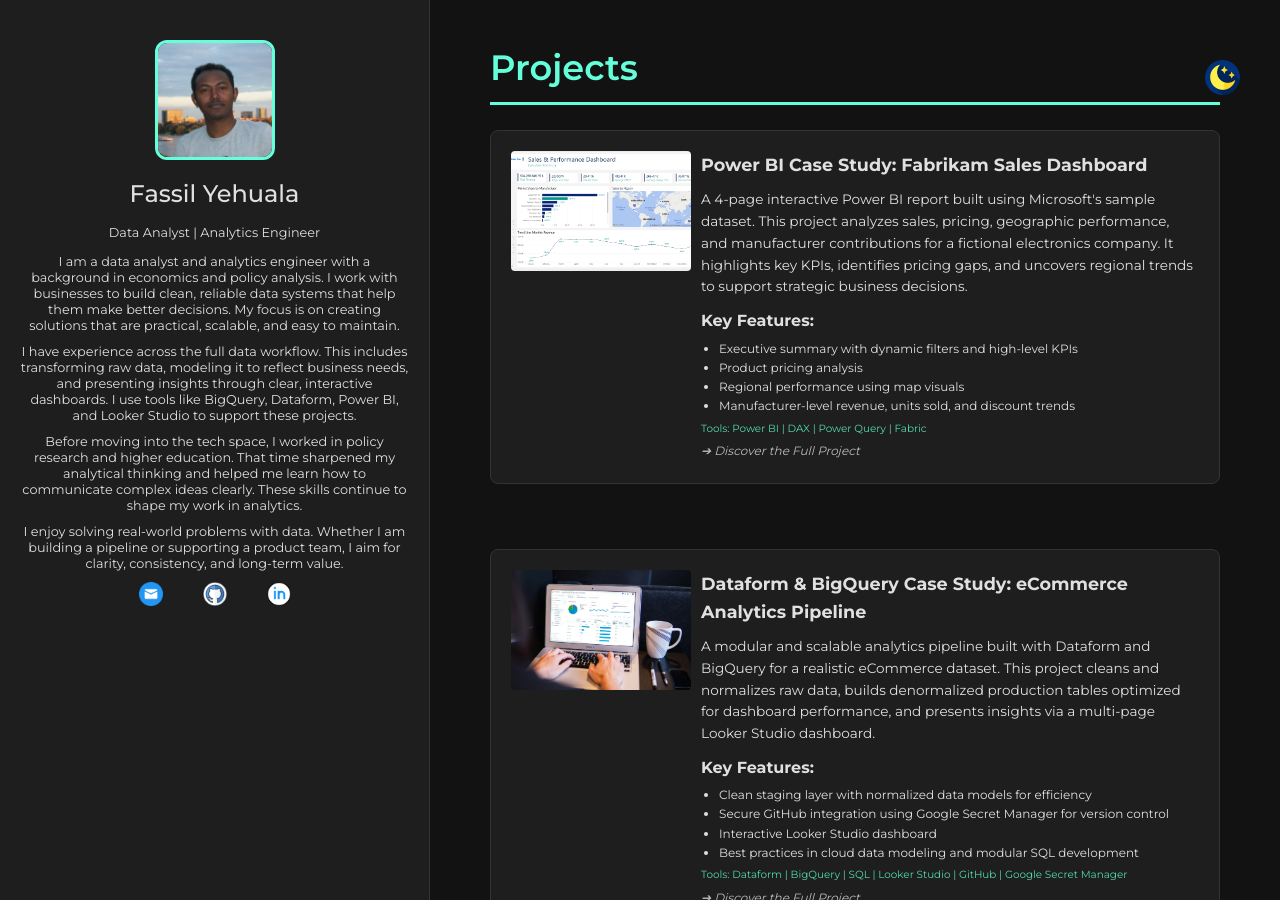
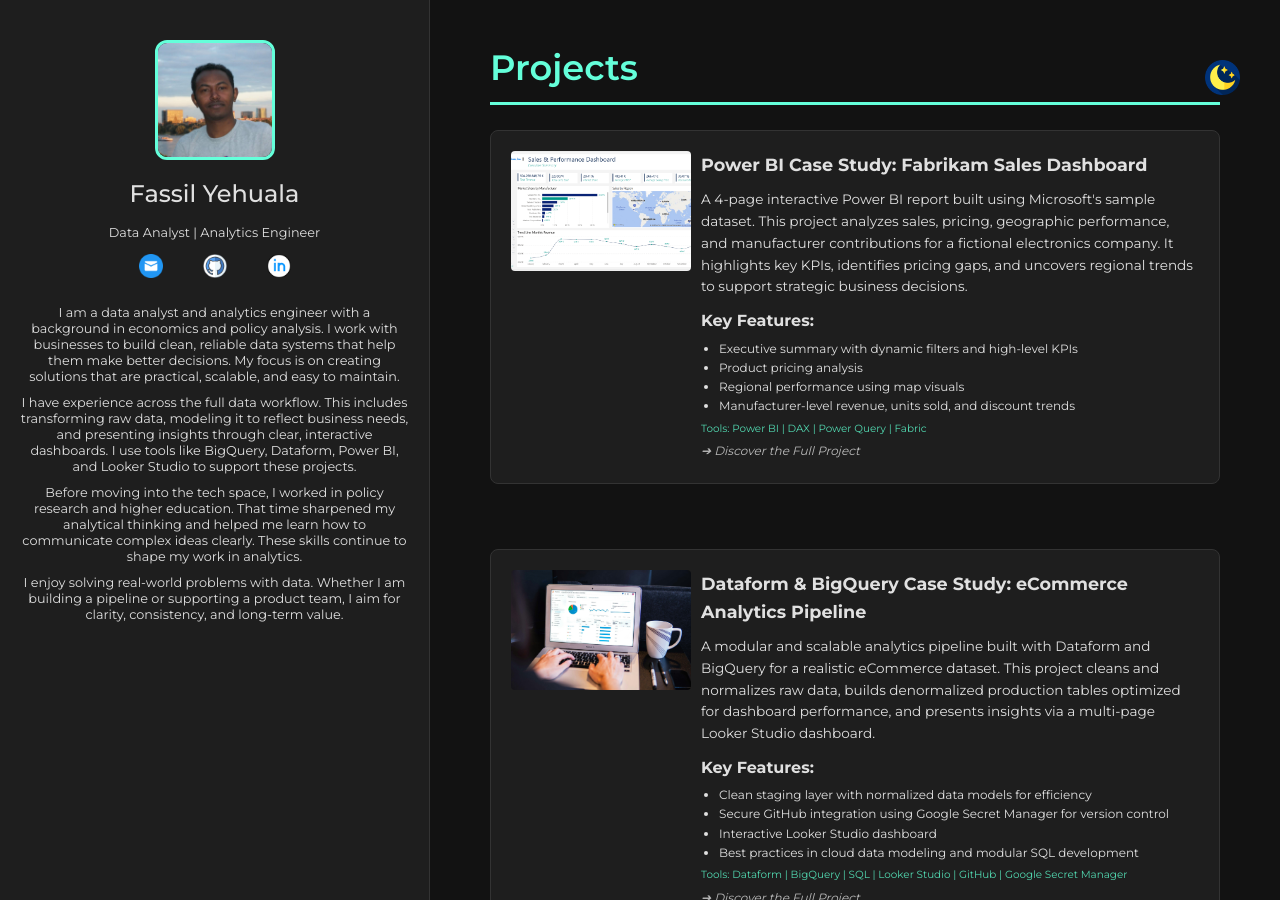
Before and after one commit to Fassilsis/fassilsis.github.io, a Jekyll site: the page built from index.md, in a window 1280 px wide and 900 px high. Built offline with Jekyll 4.4.1, drawn with Linux system fonts in a browser that asks for light colours.

Commit message:
Update index.md

```diff
--- a/index.md
+++ b/index.md
@@ -12,6 +12,11 @@ title: Fassil Yehuala | Portfolio
     <img src="images/profile.JPG" alt="Profile Photo" class="profile-pic" />
     <h1>Fassil Yehuala</h1>
     <p class="title">Data Analyst | Analytics Engineer</p>
+     <div class="contact-icons">
+      <a href="mailto:fassil.yehuala@gmail.com"><img src="/images/mail.png" alt="Email" /></a>
+      <a href="https://github.com/fassilsis" target="_blank" rel="noopener noreferrer"><img src="/images/github.png" alt="GitHub" /></a>
+      <a href="https://linkedin.com/in/fassil-s-yehuala" target="_blank" rel="noopener noreferrer"><img src="/images/linkedin.png" alt="LinkedIn" /></a>
+    </div>
     <div class="about-text">
       <p>
         I am a data analyst and analytics engineer with a background in economics and policy analysis. I work with businesses to build clean, reliable data systems that help them make better decisions. My focus is on creating solutions that are practical, scalable, and easy to maintain.
@@ -25,11 +30,6 @@ title: Fassil Yehuala | Portfolio
       <p>
        I enjoy solving real-world problems with data. Whether I am building a pipeline or supporting a product team, I aim for clarity, consistency, and long-term value.
       </p>
-    </div>
-    <div class="contact-icons">
-      <a href="mailto:fassil.yehuala@gmail.com"><img src="/images/mail.png" alt="Email" /></a>
-      <a href="https://github.com/fassilsis" target="_blank" rel="noopener noreferrer"><img src="/images/github.png" alt="GitHub" /></a>
-      <a href="https://linkedin.com/in/fassil-s-yehuala" target="_blank" rel="noopener noreferrer"><img src="/images/linkedin.png" alt="LinkedIn" /></a>
     </div>
   </div>
   <!-- Main Content -->
```
